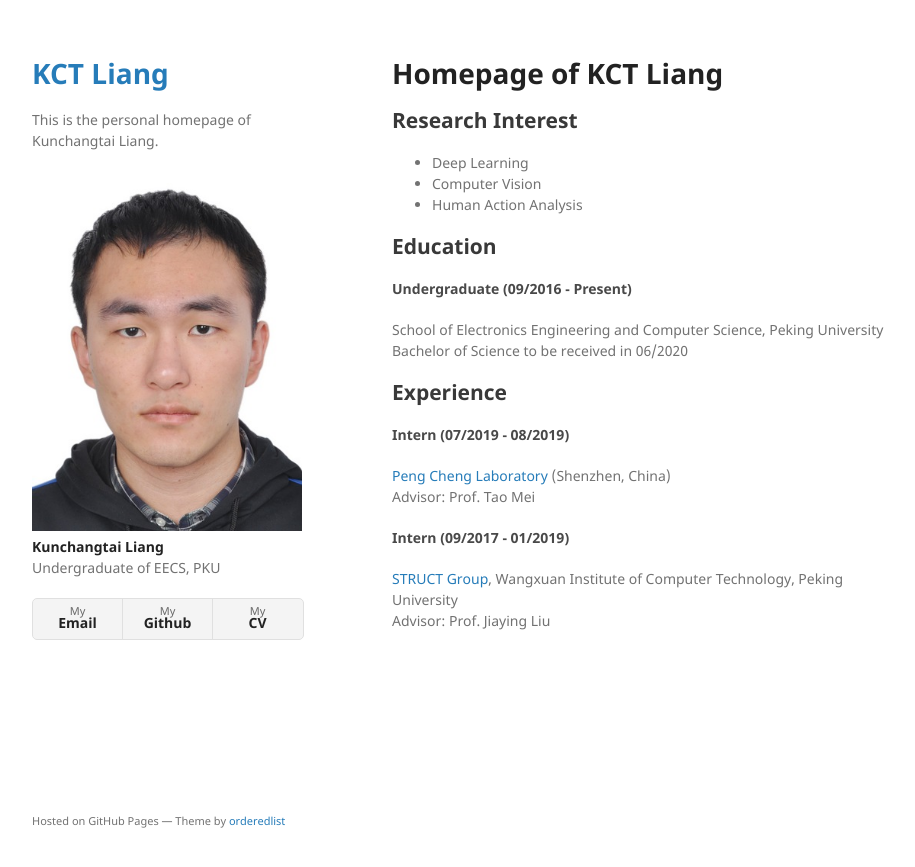
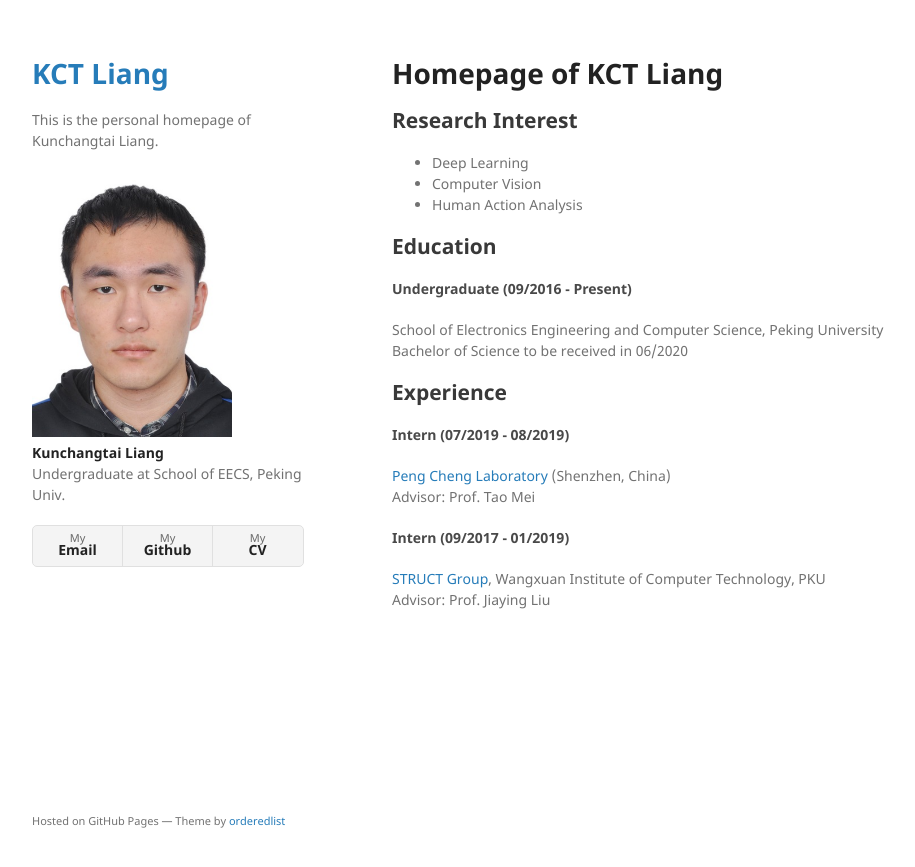
Before and after one commit to lkct/lkct.github.io, a Jekyll site: the page built from index.md, in a window 1280 px wide. Shown: the top 867 px of the page, without its empty margins (178-1093 px from the left). Built offline with Jekyll 4.4.1, drawn with Linux system fonts in a browser that asks for light colours; our own code applies the rules of GitHub Pages for plain Markdown files.

Commit message:
format adjust

```diff
--- a/_layouts/default.html
+++ b/_layouts/default.html
@@ -19,12 +19,12 @@
         <p>{{ site.description }}</p>
 
         {% if site.photo %}
-        <img src="{{site.photo | relative_url}}" alt="Photo" />
+        <img src="{{site.photo | relative_url}}" alt="Photo" width="200"/>
         {% endif %}
 
         <strong>Kunchangtai Liang</strong>
         <br>
-        <p>Undergraduate of EECS, PKU</p>
+        <p>Undergraduate at School of EECS, Peking Univ.</p>
 
         <!--
         {% if site.github.is_project_page %}
--- a/index.md
+++ b/index.md
@@ -20,5 +20,5 @@ Bachelor of Science to be received in 06/2020
 Advisor: Prof. Tao Mei
 
 #### Intern (09/2017 - 01/2019)
-[STRUCT Group](http://www.icst.pku.edu.cn/struct), Wangxuan Institute of Computer Technology, Peking University
+[STRUCT Group](http://www.icst.pku.edu.cn/struct), Wangxuan Institute of Computer Technology, PKU
 Advisor: Prof. Jiaying Liu
```
